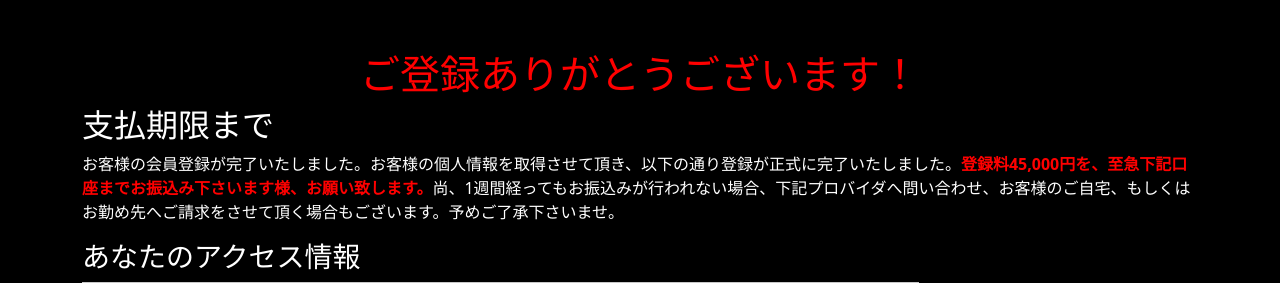
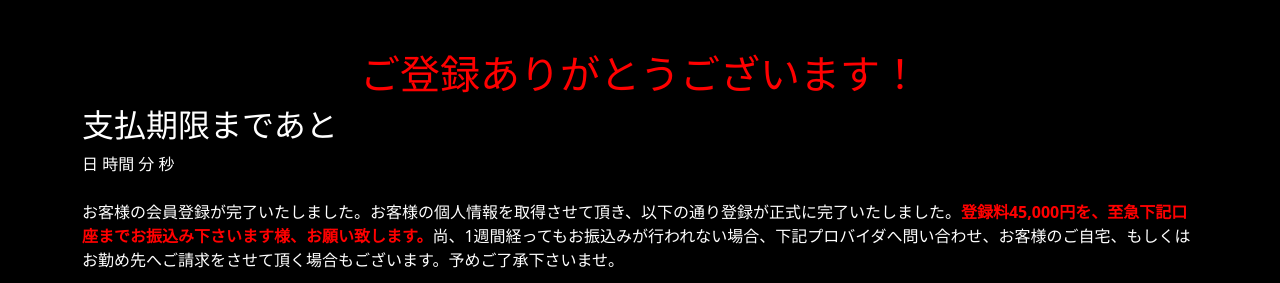
Before and after one commit to 1f10200087/web-simulation, a Django app: page /web/fraud/oneclick_fraud in a window 1280 px wide. Shown: the top 283 px of the page. Run offline with Django 3.2, Linux system fonts and the light colour scheme; some libraries are stand-ins or nearby versions.

Commit message:
動的なページの作成

```diff
--- a/web/static/fraud.css
+++ b/web/static/fraud.css
@@ -49,3 +49,7 @@ table {
     table-layout: fixed;
     word-wrap: break-word;
 }
+
+#countdownArea {
+    color:white;
+}
--- a/web/static/fraud.js
+++ b/web/static/fraud.js
@@ -1 +1,22 @@
-console.log("Hello, world!");
+window.onload = function() {
+    window.alert("ご登録ありがとうございます。")
+}
+
+window.onload = function() {
+    console.log("Hello, world!");
+}
+
+/* アクセスした日時の表示 */
+var now = new Date();
+var target = document.getElementById("DateTimeDisp");
+
+var Year = now.getFullYear();
+var Month = now.getMonth()+1;
+var Date = now.getDate();
+var Hour = now.getHours();
+var Min = now.getMinutes();
+var Sec = now.getSeconds();
+
+console.log(Year);
+
+target.innerHTML = Year + "/" + Month + "/" + Date + " " + Hour + ":" + Min + ":" + Sec;
--- a/web/templates/oneclick_fraud.html
+++ b/web/templates/oneclick_fraud.html
@@ -12,17 +12,25 @@
     <h1>ご登録ありがとうございます！</h1>
     <section>
         <div class="container">
-        <h2>支払期限まで</h2>
+        <h2>支払期限まであと</h2>
+        <div id="countdownArea" class="countdown">
+            <span id="countdown-day"></span>日
+            <span id="countdown-hour"></span>時間
+            <span id="countdown-min"></span>分
+            <span id="countdown-sec"></span>秒
+        </div>
+        <br>
         <p>お客様の会員登録が完了いたしました。お客様の個人情報を取得させて頂き、以下の通り登録が正式に完了いたしました。<b><span>登録料45,000円を、至急下記口座までお振込み下さいます様、お願い致します。</span></b>尚、1週間経ってもお振込みが行われない場合、下記プロバイダへ問い合わせ、お客様のご自宅、もしくはお勤め先へご請求をさせて頂く場合もございます。予めご了承下さいませ。</p>
         </div>
     </section>
+    <br>
     <section>
         <div class="container">
         <h3>あなたのアクセス情報</h3>
         <table border="1" class="w-75">
             <tr>
                 <th>ご登録日</th>
-                <td></td>
+                <td id = "DateTimeDisp" onload="LoadProc();"></td>
             </tr>
             <tr>
                 <th>あなたのIPアドレス</th>
@@ -75,6 +83,7 @@
         </table>
         </div>
     </section>
+    <br>
     <section>
         <div class="container" id = "test">
         <h3>お振込先</h3>
```
